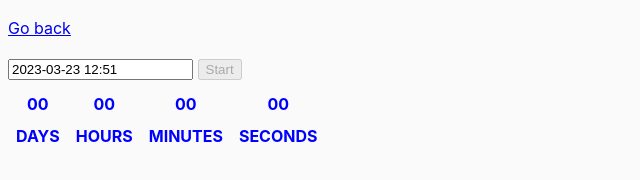
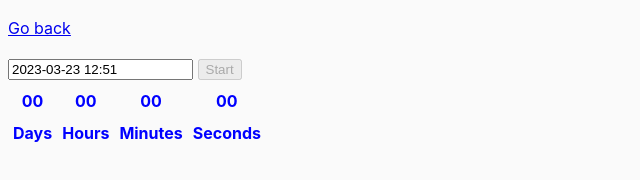
Before and after one commit to AntoninaRadova/goit-js-hw-09, a website built with Parcel: page src/02-timer.html in a window 1280 px wide. Shown: the whole page, without its empty margins (0-640 px from the left). Built offline with nearby package versions, Linux system fonts and the light colour scheme.

Commit message:
Update common.css

```diff
--- a/src/css/common.css
+++ b/src/css/common.css
@@ -22,16 +22,14 @@ img {
 }
 
 .field{
-  padding: 8px;
+  padding: 5px;
   text-align: center;
   font-size: 16px;
   font-weight: 700;
   line-height: 2;
-  text-transform: uppercase;
   color: blue;
 }
 
 .label{
   display: block;
-  //text-decoration: overline;
 }
```
